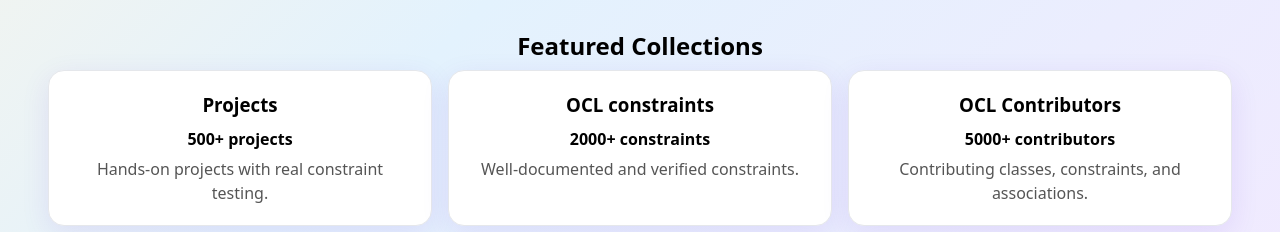
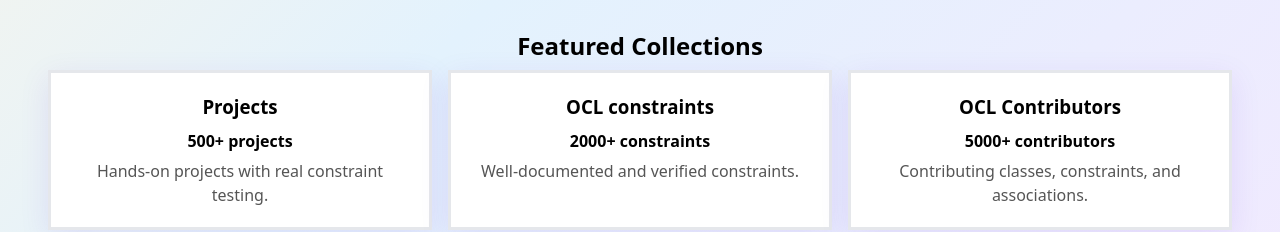
Before and after one commit to Raphael9143/Thesis, a React (Vite) app in the folder frontend/: page / in a window 1280 px wide. Shown: the part 568-800 px from the top of the page. Built offline with nearby package versions, Linux system fonts and the light colour scheme.

Commit message:
[styles] better border card

```diff
--- a/frontend/src/assets/styles/components/ui/Card.css
+++ b/frontend/src/assets/styles/components/ui/Card.css
@@ -1,7 +1,6 @@
 .card-ui {
 	background: var(--surface);
-	border: 1px solid var(--border);
-	border-radius: 16px;
+	border: 3px solid var(--border);
 	box-shadow: 0 8px 28px rgba(109, 40, 217, 0.1);
 	padding: 20px;
 }
```
